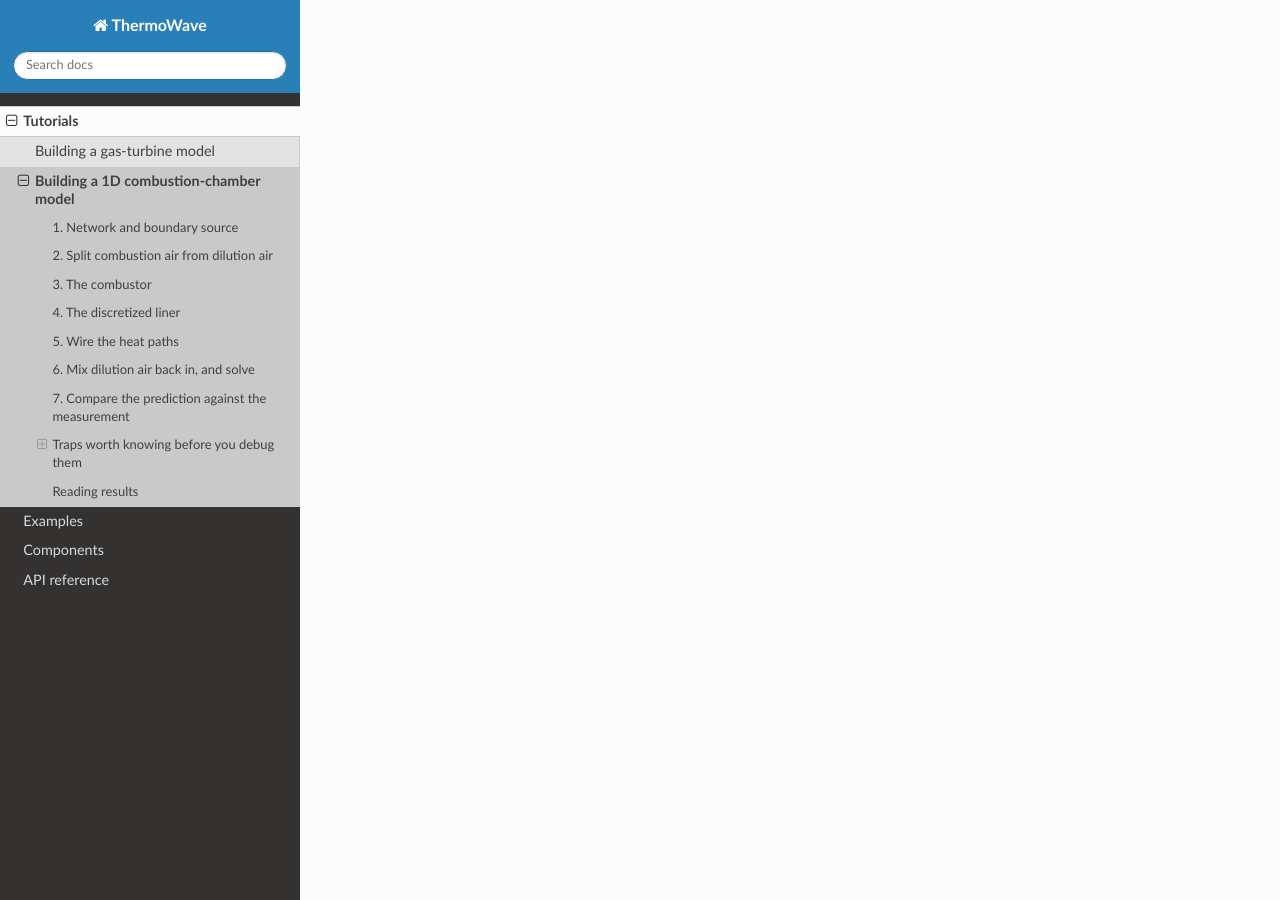
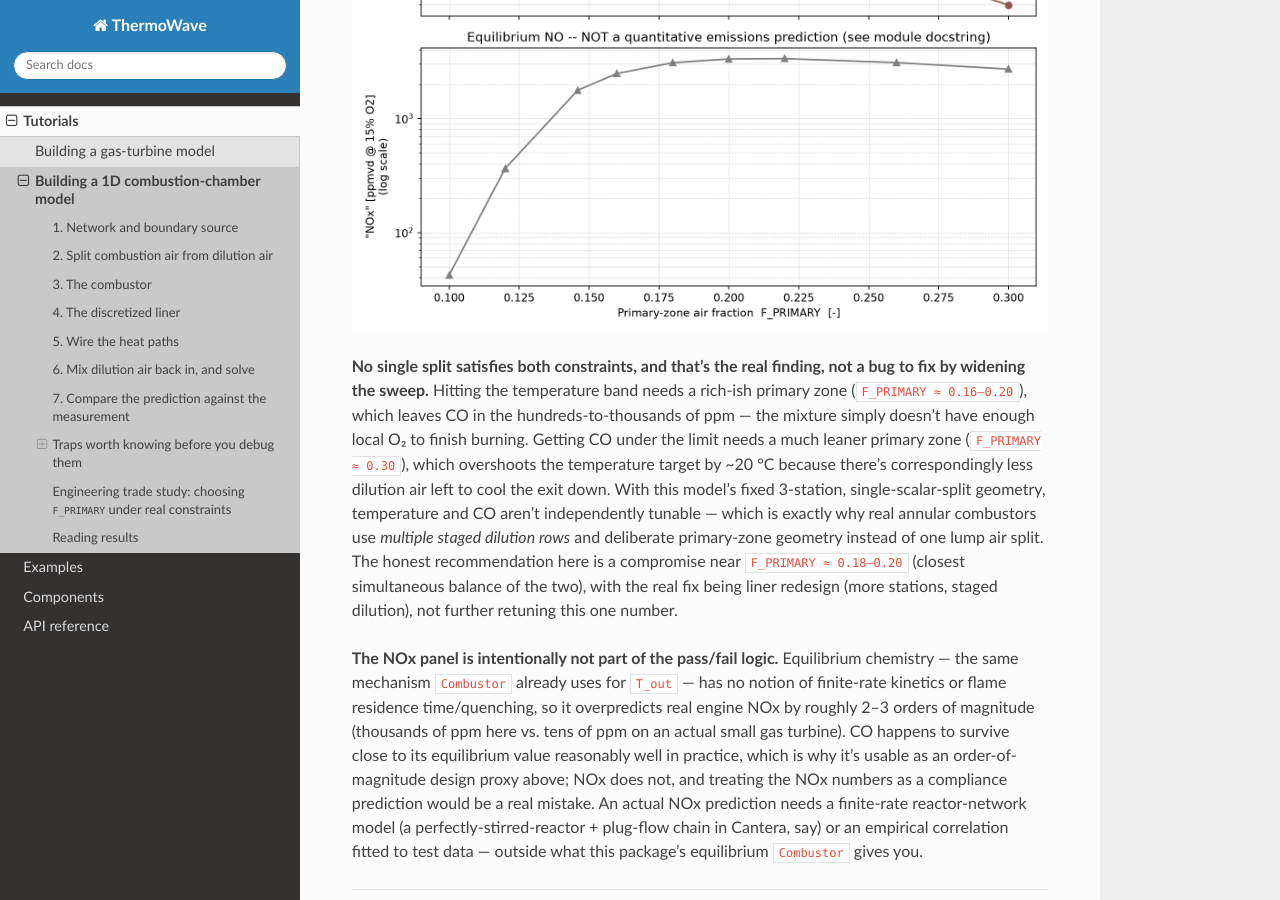
Before and after one commit to karimialii/ThermoWave, a Sphinx documentation site: the page built from docs/tutorials/building-a-combustion-chamber-model.md, in a window 1280 px wide and 900 px high, scrolled down 6932 px. Built offline with Sphinx 7.4.7 and the Read the Docs theme 3.1.0, drawn with Linux system fonts in a browser that asks for light colours; some of the changed text lies outside the part shown.

Commit message:
Combustion-chamber guide: add a real engineering trade study
Sweep F_PRIMARY against two independent constraints -- exit temperature
within the measured 918 C +/- 15 C band, and CO under an illustrative
50 ppmvd @ 15% O2 limit (the standard dry, O2-corrected emissions
convention, not a raw mole fraction). No single split satisfies both:
hitting temperature needs a rich-enough primary zone that leaves CO in
the thousands of ppm, clearing CO needs lean enough to overshoot
temperature by ~20 C -- a genuine conflict this fixed single-split
geometry can't resolve, the same reason real combustors stage dilution
across multiple rows instead of one lump split.

Also flags plainly why the equilibrium NOx numbers aren't usable as
compliance predictions (overpredicts real engine NOx by 2-3 orders of
magnitude, no finite-rate kinetics/quenching) rather than presenting them
at face value.

The sweep/plotting/ppm-conversion logic lives in a standalone, directly
runnable script (docs/tutorials/combustion_chamber_trade_study.py,
co-located with the guide it backs) instead of being embedded only in
prose; tests/test_combustion_chamber_trade_study.py imports it as a module
to check the ppm-conversion math and lock in the documented conflict as a
real regression check.

Co-Authored-By: Claude Sonnet 5 <noreply@anthropic.com>

````diff
--- a/docs/tutorials/building-a-combustion-chamber-model.md
+++ b/docs/tutorials/building-a-combustion-chamber-model.md
@@ -16,6 +16,7 @@ The shape:
 5. wire the heat paths
 6. mix dilution air back in, and solve
 7. compare the predicted exit temperature against the measurement
+8. an engineering trade study: choosing the split under real constraints
 
 A runnable version of this is `tests/test_combustion_chamber_workflow.py`,
 which follows these steps verbatim so the guide can't drift from working
@@ -285,6 +286,80 @@ liner metal temperatures.
 
 ---
 
+## Engineering trade study: choosing `F_PRIMARY` under real constraints
+
+Everything up to step 7 picked one `F_PRIMARY` (from an independent design
+rule) and looked at what it predicts. A real design decision is the reverse
+question: **which `F_PRIMARY` should we actually build**, given more than
+one thing has to be satisfied at once? Here, two real constraints:
+
+1. **Chamber exit temperature** within `918 °C ± 15 °C` — the measured/
+   design turbine-inlet condition. Too low wastes capacity; too high erodes
+   turbine hot-section life.
+2. **CO emissions** under an illustrative regulatory-style limit of
+   `50 ppmvd @ 15% O₂` — the standard *dry, oxygen-corrected* convention
+   real gas-turbine emissions are reported in, not a raw (and dilution-
+   diluted) mole fraction. See `dry_ppmvd_at_15pct_o2()` in the script below
+   for the conversion.
+
+The full sweep, constraints, and plot live in
+[`combustion_chamber_trade_study.py`](combustion_chamber_trade_study.py)
+(same repo folder as this guide) — run it directly:
+
+```bash
+python docs/tutorials/combustion_chamber_trade_study.py
+```
+
+```
+ F_PRIMARY  T_exit[C]  T ok?   CO[ppmvd15]  CO ok?
+--------------------------------------------------
+     0.100      794.3     no       30206.5      no
+     0.120      851.6     no       18593.5      no
+     0.146      901.3     no        6724.5      no
+     0.160      914.1    yes        3749.4      no
+     0.180      924.4    yes        1669.2      no
+     0.200      930.0    yes         771.1      no
+     0.220      933.2     no         371.3      no
+     0.260      936.5     no          97.4      no
+     0.300      938.3     no          29.6     yes
+
+No single F_PRIMARY in this sweep meets both the temperature band and the
+CO limit.
+```
+
+<img src="../_static/results/combustion_chamber_trade_study.png" alt="Combustion chamber trade study: temperature and emissions vs primary/dilution air split" style="max-width:100%">
+
+**No single split satisfies both constraints, and that's the real finding,
+not a bug to fix by widening the sweep.** Hitting the temperature band
+needs a rich-ish primary zone (`F_PRIMARY ≈ 0.16–0.20`), which leaves CO in
+the hundreds-to-thousands of ppm — the mixture simply doesn't have enough
+local O₂ to finish burning. Getting CO under the limit needs a much leaner
+primary zone (`F_PRIMARY ≈ 0.30`), which overshoots the temperature target
+by ~20 °C because there's correspondingly less dilution air left to cool
+the exit down. With this model's fixed 3-station, single-scalar-split
+geometry, temperature and CO aren't independently tunable — which is
+exactly why real annular combustors use *multiple staged dilution rows*
+and deliberate primary-zone geometry instead of one lump air split. The
+honest recommendation here is a compromise near `F_PRIMARY ≈ 0.18–0.20`
+(closest simultaneous balance of the two), with the real fix being liner
+redesign (more stations, staged dilution), not further retuning this one
+number.
+
+**The NOx panel is intentionally not part of the pass/fail logic.**
+Equilibrium chemistry — the same mechanism `Combustor` already uses for
+`T_out` — has no notion of finite-rate kinetics or flame residence
+time/quenching, so it overpredicts real engine NOx by roughly 2–3 orders of
+magnitude (thousands of ppm here vs. tens of ppm on an actual small gas
+turbine). CO happens to survive close to its equilibrium value reasonably
+well in practice, which is why it's usable as an order-of-magnitude design
+proxy above; NOx does not, and treating the NOx numbers as a compliance
+prediction would be a real mistake. An actual NOx prediction needs a
+finite-rate reactor-network model (a perfectly-stirred-reactor + plug-flow
+chain in Cantera, say) or an empirical correlation fitted to test data —
+outside what this package's equilibrium `Combustor` gives you.
+
+---
+
 ## Reading results
 
 ```python
--- /dev/null
+++ b/docs/tutorials/combustion_chamber_trade_study.py
@@ -0,0 +1,293 @@
+"""Engineering trade study: choosing the primary/dilution air split for the
+1D combustion-chamber model in building-a-combustion-chamber-model.md.
+
+The real design question this answers: pick F_PRIMARY (the fraction of the
+0.8 kg/s total air routed to the primary/root combustion zone, the rest
+being dilution air) to simultaneously
+
+  1. hit the target chamber exit temperature -- 918 C +/- 15 C, the
+     measured/design turbine-inlet condition -- and
+  2. keep CO emissions under an illustrative regulatory-style limit of
+     50 ppmvd @ 15% O2 (dry, oxygen-corrected -- the standard convention
+     for reporting gas-turbine emissions, not a raw mole fraction).
+
+Run directly: `python docs/tutorials/combustion_chamber_trade_study.py`
+(needs the `cantera` extra: pip install thermowave[cantera]).
+
+IMPORTANT CAVEAT on the NOx numbers this script also computes: they come
+from the SAME equilibrium chemistry Combustor already uses for T_out, which
+has no notion of finite-rate kinetics or flame residence time/quenching.
+Equilibrium NOx overpredicts real engine NOx by roughly 2-3 orders of
+magnitude (thousands of ppm here vs. tens of ppm on an actual small gas
+turbine) because equilibrium keeps forming NO for as long as the mixture
+sits hot, with no "flame residence time" to freeze it early the way a real
+flame does. CO happens to survive close to its equilibrium value reasonably
+well in practice (which is why it's used here as an order-of-magnitude
+design proxy); NOx does not. Treat every NOx number below as illustrative
+of the qualitative trend only, never as a compliance-grade prediction -- a
+real NOx prediction needs a finite-rate reactor-network model (e.g. a
+perfectly-stirred-reactor + plug-flow chain in Cantera) or an empirical
+correlation fitted to test data, neither of which this package provides.
+"""
+
+from __future__ import annotations
+
+import math
+
+import cantera as ct
+import matplotlib
+
+matplotlib.use("Agg")
+import matplotlib.pyplot as plt
+
+from thermowave.components import (
+    Combustor,
+    Conduction,
+    Convection,
+    Junction,
+    Pipe,
+    Radiation,
+    Sink,
+    Source,
+    ThermalMass,
+)
+from thermowave.core import Network
+from thermowave.fluids import CanteraFluid
+
+# --- Boundary conditions (measured) ----------------------------------------
+P_IN = 417_000.0             # 4.17 bar
+T_IN = 587.0 + 273.15        # 587 C
+MDOT_AIR = 0.8                # kg/s
+MDOT_FUEL = 0.0068             # kg/s, 6.8 g/s CH4
+T_TARGET_OUT = 918.0 + 273.15  # 918 C, measured chamber exit
+
+# --- Design/engineering constraints -----------------------------------------
+T_TARGET_BAND_C = 15.0        # +/- band around the target exit temperature
+CO_LIMIT_PPMVD15 = 50.0        # illustrative regulatory-style CO limit
+
+# --- Estimated liner geometry (see the guide's own disclaimer) -------------
+D_LINER = 0.10
+L_LINER = 0.22
+N_STATIONS = 3
+L_SEG = L_LINER / N_STATIONS
+WALL_THICKNESS = 0.0015
+D_ANNULUS = 0.13  # equivalent circular flow-area diameter, NOT the physical
+                   # liner-to-casing gap -- see the guide's "traps" section
+K_WALL, RHO_WALL, CP_WALL = 15.0, 8220.0, 500.0  # Hastelloy X, approximate
+A_RING = math.pi * D_LINER * L_SEG
+VOL_RING = math.pi * D_LINER * WALL_THICKNESS * L_SEG
+C_RING = RHO_WALL * CP_WALL * VOL_RING
+A_COND = math.pi * D_LINER * WALL_THICKNESS
+
+MECHANISM = "gri30.yaml"
+_MW = dict(zip(
+    ct.Solution(MECHANISM).species_names,
+    ct.Solution(MECHANISM).molecular_weights,
+))  # g/mol, keyed by species name -- for the mass -> mole conversion below
+
+
+def build_network(f_primary: float) -> tuple[Network, Combustor, Junction, list[ThermalMass]]:
+    """Steps 1-6 of the guide, as a function of the one design variable
+    this trade study sweeps."""
+    air = CanteraFluid(name="air", mechanism=MECHANISM, composition="O2:0.21,N2:0.79")
+    network = Network(fluid=air)
+
+    air_src = Source(name="air_src", P=P_IN, T=T_IN, mdot=MDOT_AIR)
+    splitter = Junction(
+        name="splitter", n_inlets=1, n_outlets=2,
+        split_fractions=[f_primary, 1.0 - f_primary],
+    )
+    comb = Combustor(
+        name="comb", PR=0.98, efficiency=1.0,
+        mdot_fuel=MDOT_FUEL, fuel="CH4", mechanism=MECHANISM,
+    )
+    hotgas = [
+        Pipe(name=f"hotgas{i}", L=L_SEG, D=D_LINER, f=0.02, n_elem=1)
+        for i in range(N_STATIONS)
+    ]
+    annulus = [
+        Pipe(name=f"annulus{i}", L=L_SEG, D=D_ANNULUS, f=0.02, n_elem=1)
+        for i in range(N_STATIONS)
+    ]
+    liners = [
+        ThermalMass(name=f"liner{i}", thermal_capacitance=C_RING, T0=T_IN)
+        for i in range(N_STATIONS)
+    ]
+    mixer = Junction(name="mixer", n_inlets=2, n_outlets=1)
+    snk = Sink(name="snk")
+
+    for component in (air_src, splitter, comb, *hotgas, *annulus, *liners, mixer, snk):
+        network.add_component(component)
+
+    network.connect(air_src, "out", splitter, "in0")
+    network.connect(splitter, "out0", comb, "in")
+    network.connect(splitter, "out1", annulus[0], "in")
+    network.connect(comb, "out", hotgas[0], "in")
+    for i in range(N_STATIONS - 1):
+        network.connect(hotgas[i], "out", hotgas[i + 1], "in")
+        network.connect(annulus[i], "out", annulus[i + 1], "in")
+    network.connect(hotgas[-1], "out", mixer, "in0")
+    network.connect(annulus[-1], "out", mixer, "in1")
+    network.connect(mixer, "out0", snk, "in")
+
+    for i in range(N_STATIONS):
+        network.add_heat_path(
+            Radiation(name=f"rad{i}", a=(hotgas[i], "in"), b=liners[i], emissivity=0.7, A=A_RING)
+        )
+        network.add_heat_path(
+            Convection(name=f"conv_hot{i}", a=(hotgas[i], "in"), b=liners[i], h=80.0, A=A_RING)
+        )
+        network.add_heat_path(
+            Convection(name=f"conv_cold{i}", a=liners[i], b=(annulus[i], "in"), h=40.0, A=A_RING)
+        )
+    for i in range(N_STATIONS - 1):
+        network.add_heat_path(
+            Conduction(name=f"cond{i}", a=liners[i], b=liners[i + 1], k=K_WALL, A=A_COND, L=L_SEG)
+        )
+
+    return network, comb, mixer, liners
+
+
+def mass_to_mole(mass_fractions: dict[str, float]) -> dict[str, float]:
+    """Convert a Cantera-mechanism species mass-fraction dict to mole
+    fractions, using the mechanism's own molecular weights."""
+    moles = {
+        species: y / _MW[species]
+        for species, y in mass_fractions.items()
+        if species in _MW and y > 0.0
+    }
+    total = sum(moles.values())
+    return {species: n / total for species, n in moles.items()}
+
+
+def dry_ppmvd_at_15pct_o2(mole_fractions_wet: dict[str, float], species: str) -> float:
+    """species's concentration in ppmvd (parts per million, volume, dry) at
+    a 15% O2 reference -- the standard gas-turbine emissions-reporting
+    convention, so results are comparable to a real regulatory limit
+    instead of a raw (and dilution-air-diluted) mole fraction.
+
+    Drops H2O and renormalizes (dry basis), then applies the standard O2
+    correction: ppm_corrected = ppm_measured * (20.9 - 15) / (20.9 - O2_measured%).
+    """
+    dry = {sp: x for sp, x in mole_fractions_wet.items() if sp != "H2O"}
+    total_dry = sum(dry.values())
+    dry = {sp: x / total_dry for sp, x in dry.items()}
+    X_O2_dry_pct = dry.get("O2", 0.0) * 100.0
+    X_species_dry = dry.get(species, 0.0)
+    correction = (20.9 - 15.0) / max(20.9 - X_O2_dry_pct, 1e-6)
+    return X_species_dry * 1.0e6 * correction
+
+
+def run_trade_study(f_primary_values, warm_start=None):
+    """Solve the network at each f_primary (warm-started from the previous
+    point -- these are close together, so continuation converges reliably),
+    and return one result dict per point."""
+    rows = []
+    warm = warm_start
+    for f_primary in f_primary_values:
+        network, comb, mixer, liners = build_network(f_primary)
+        result = network.solve(
+            tol=1e-8, max_iter=1000, damping=0.2,
+            warm_start=warm, verbose=False, progress=False,
+        )
+        warm = result
+
+        state = result.state()
+        P_out, h_out = state.node("mixer.out0")
+        T_exit = state.fluid_at("mixer.out0").temperature_ph(P_out, h_out)
+        X_mix = mass_to_mole(state.fluid_at("mixer.out0").mass_fractions())
+        comb_metrics = comb.report_metrics(state)
+
+        rows.append(dict(
+            f_primary=f_primary,
+            converged=result.converged,
+            T_flame_C=comb_metrics["T_out [K]"] - 273.15,
+            T_exit_C=T_exit - 273.15,
+            CO_ppmvd15=dry_ppmvd_at_15pct_o2(X_mix, "CO"),
+            NOx_ppmvd15=dry_ppmvd_at_15pct_o2(X_mix, "NO"),
+        ))
+    return rows
+
+
+def evaluate_constraints(row):
+    ok_temperature = abs(row["T_exit_C"] - (T_TARGET_OUT - 273.15)) <= T_TARGET_BAND_C
+    ok_co = row["CO_ppmvd15"] <= CO_LIMIT_PPMVD15
+    return ok_temperature, ok_co
+
+
+def plot_trade_study(rows, path):
+    f = [r["f_primary"] for r in rows]
+    T_flame = [r["T_flame_C"] for r in rows]
+    T_exit = [r["T_exit_C"] for r in rows]
+    CO = [r["CO_ppmvd15"] for r in rows]
+    NOx = [r["NOx_ppmvd15"] for r in rows]
+    T_target_C = T_TARGET_OUT - 273.15
+
+    fig, axes = plt.subplots(3, 1, figsize=(9, 11), sharex=True)
+
+    ax = axes[0]
+    ax.plot(f, T_flame, "o-", color="#d62728", label="Primary-zone flame T")
+    ax.plot(f, T_exit, "s-", color="#1f77b4", label="Chamber exit T")
+    ax.axhspan(
+        T_target_C - T_TARGET_BAND_C, T_target_C + T_TARGET_BAND_C,
+        color="#1f77b4", alpha=0.12,
+        label=f"Target exit T ({T_target_C:.0f} +/- {T_TARGET_BAND_C:.0f} C)",
+    )
+    ax.set_ylabel("Temperature [C]")
+    ax.set_title("Temperature vs primary/dilution air split")
+    ax.grid(True, linestyle="--", linewidth=0.5, alpha=0.6)
+    ax.legend(loc="best", fontsize=8)
+
+    ax2 = axes[1]
+    ax2.plot(f, CO, "o-", color="#8c564b")
+    ax2.axhline(
+        CO_LIMIT_PPMVD15, color="#8c564b", linestyle="--", linewidth=1.2,
+        label=f"Illustrative CO limit ({CO_LIMIT_PPMVD15:.0f} ppmvd @15%O2)",
+    )
+    ax2.set_yscale("log")
+    ax2.set_ylabel("CO [ppmvd @ 15% O2]\n(log scale)")
+    ax2.set_title("CO -- equilibrium estimate (reasonable order-of-magnitude proxy)")
+    ax2.grid(True, linestyle="--", linewidth=0.5, alpha=0.6, which="both")
+    ax2.legend(loc="best", fontsize=8)
+
+    ax3 = axes[2]
+    ax3.plot(f, NOx, "^-", color="#7f7f7f")
+    ax3.set_yscale("log")
+    ax3.set_xlabel("Primary-zone air fraction  F_PRIMARY  [-]")
+    ax3.set_ylabel("\"NOx\" [ppmvd @ 15% O2]\n(log scale)")
+    ax3.set_title("Equilibrium NO -- NOT a quantitative emissions prediction (see module docstring)")
+    ax3.grid(True, linestyle="--", linewidth=0.5, alpha=0.6, which="both")
+
+    fig.tight_layout()
+    fig.savefig(path, dpi=170)
+    plt.close(fig)
+
+
+if __name__ == "__main__":
+    f_values = [0.10, 0.12, 0.146, 0.16, 0.18, 0.20, 0.22, 0.26, 0.30]
+    rows = run_trade_study(f_values)
+
+    header = f"{'F_PRIMARY':>10} {'T_exit[C]':>10} {'T ok?':>6} {'CO[ppmvd15]':>13} {'CO ok?':>7}"
+    print(header)
+    print("-" * len(header))
+    any_feasible = False
+    for row in rows:
+        ok_T, ok_CO = evaluate_constraints(row)
+        any_feasible = any_feasible or (ok_T and ok_CO)
+        print(
+            f"{row['f_primary']:>10.3f} {row['T_exit_C']:>10.1f} "
+            f"{'yes' if ok_T else 'no':>6} {row['CO_ppmvd15']:>13.1f} "
+            f"{'yes' if ok_CO else 'no':>7}"
+        )
+    print()
+    if any_feasible:
+        print("At least one F_PRIMARY meets both constraints.")
+    else:
+        print(
+            "No single F_PRIMARY in this sweep meets both the temperature "
+            "band and the CO limit -- see the guide's trade-study section "
+            "for why, and what a real fix looks like."
+        )
+
+    plot_trade_study(rows, "combustion_chamber_trade_study.png")
+    print("\nSaved combustion_chamber_trade_study.png")
````
Also changed, not shown: docs/tutorials/index.md (+8 -5 lines), docs/_static/results/combustion_chamber_trade_study.png (added), 1 other file.
